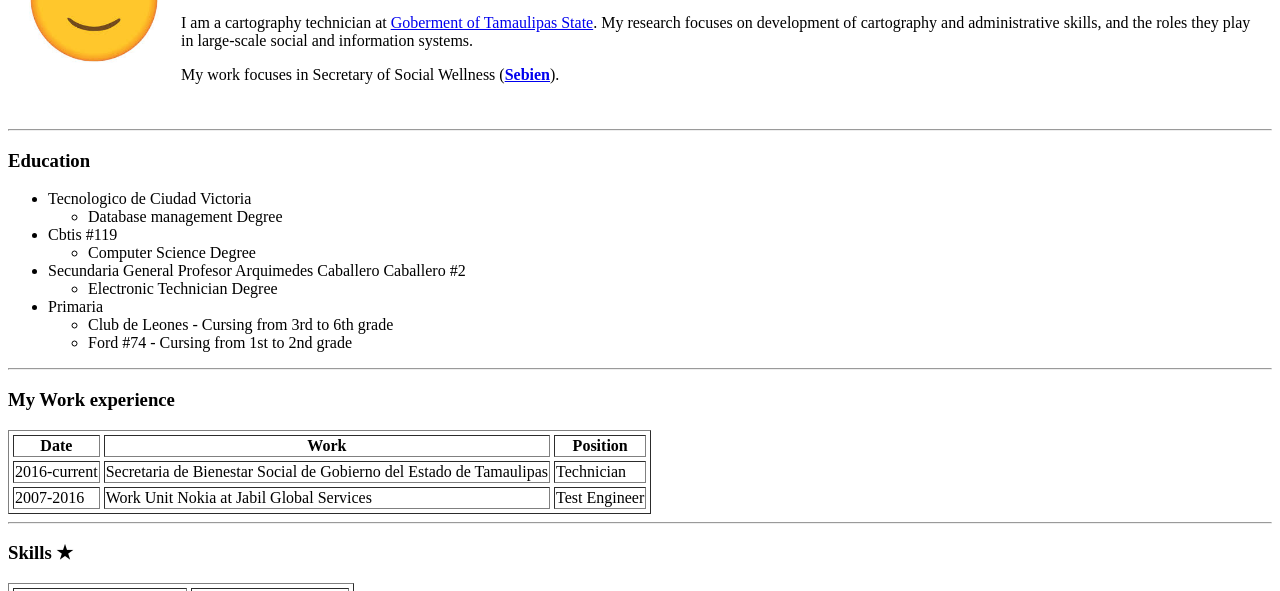
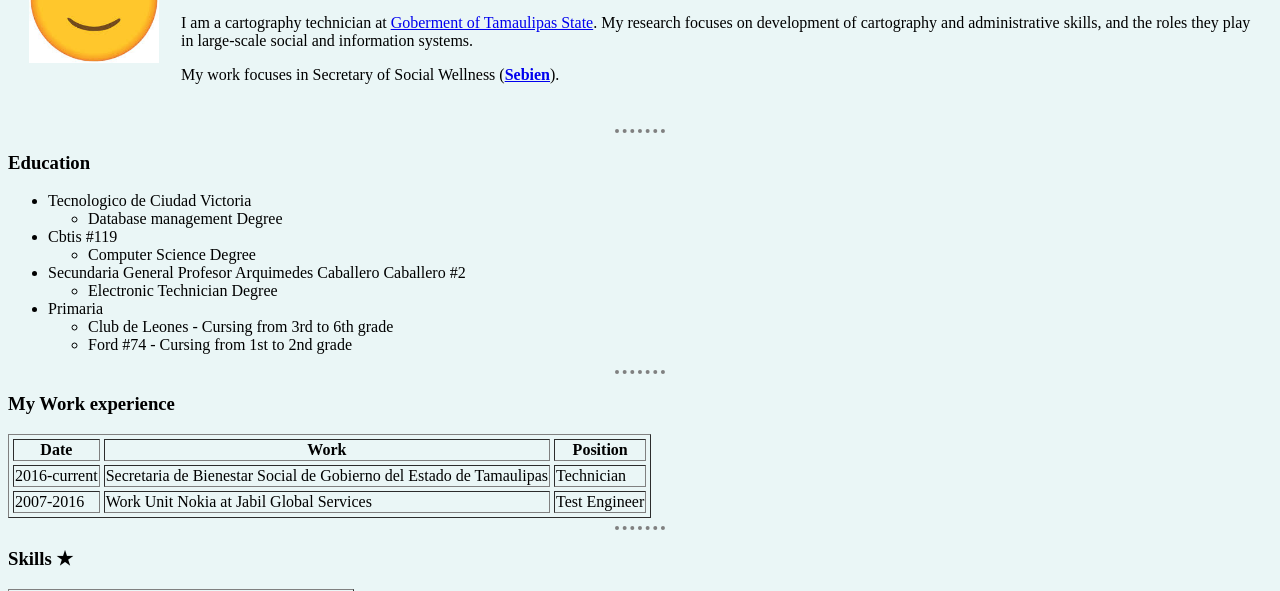
Before and after one commit to LoLo-Mx/cv, a plain HTML site: page index.html in a window 1280 px wide. Shown: the part 129-720 px from the top of the page. Drawn offline with Linux system fonts and the light colour scheme.

Commit message:
Add internal style to index

```diff
--- a/index.html
+++ b/index.html
@@ -4,6 +4,23 @@
   <head>
     <meta charset="utf-8">
     <title>Christian's Personal Site</title>
+
+  <style media="screen">
+    body{
+      background-color: #EAF6F6;
+    }
+
+    hr{
+      border-color: grey;
+      border-style: none;
+      border-top-style: dotted;
+      border-width: 0.3em ;
+      width: 4%;
+
+
+    }
+  </style>
+
   </head>
 
   <body>
```
